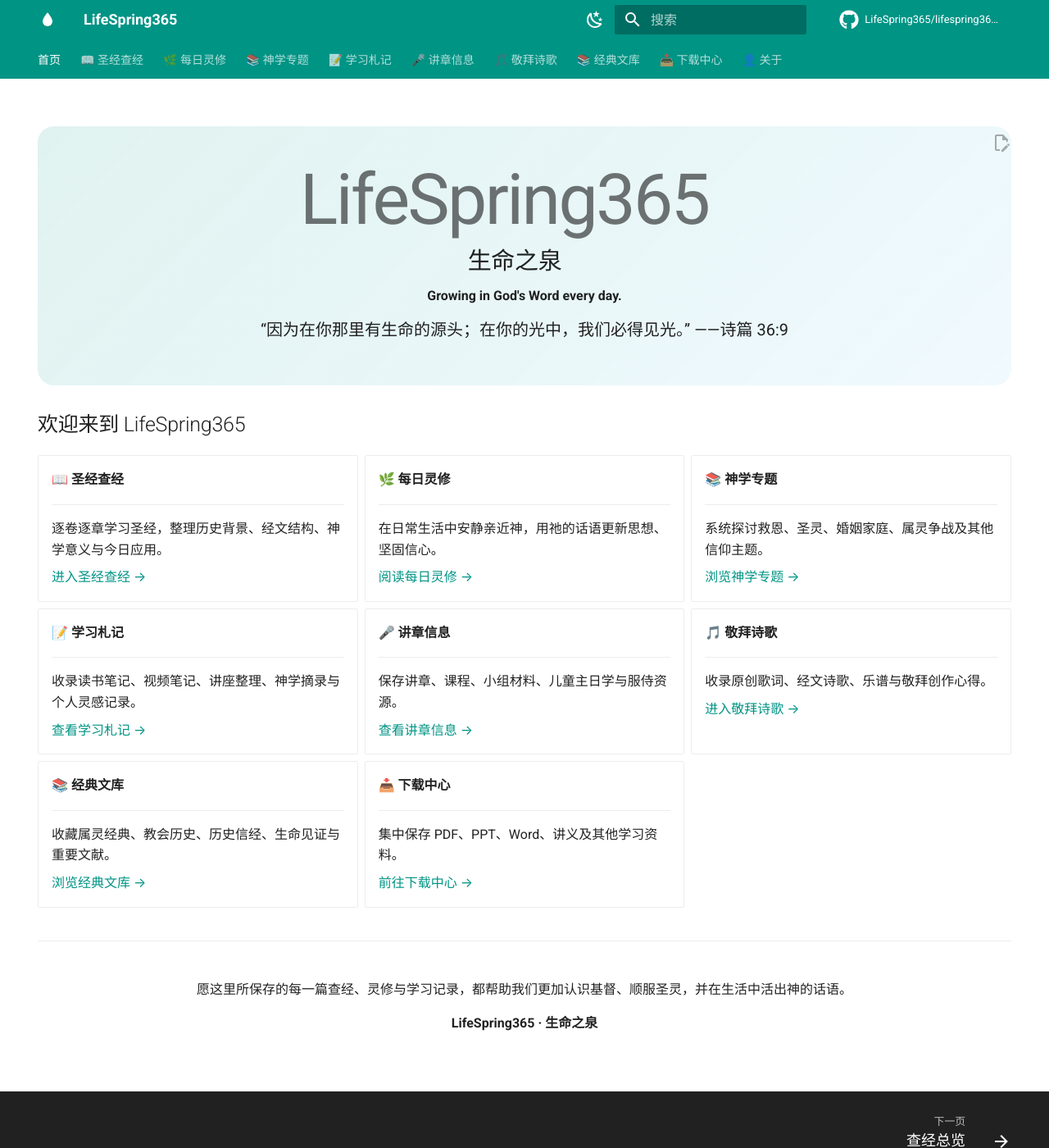
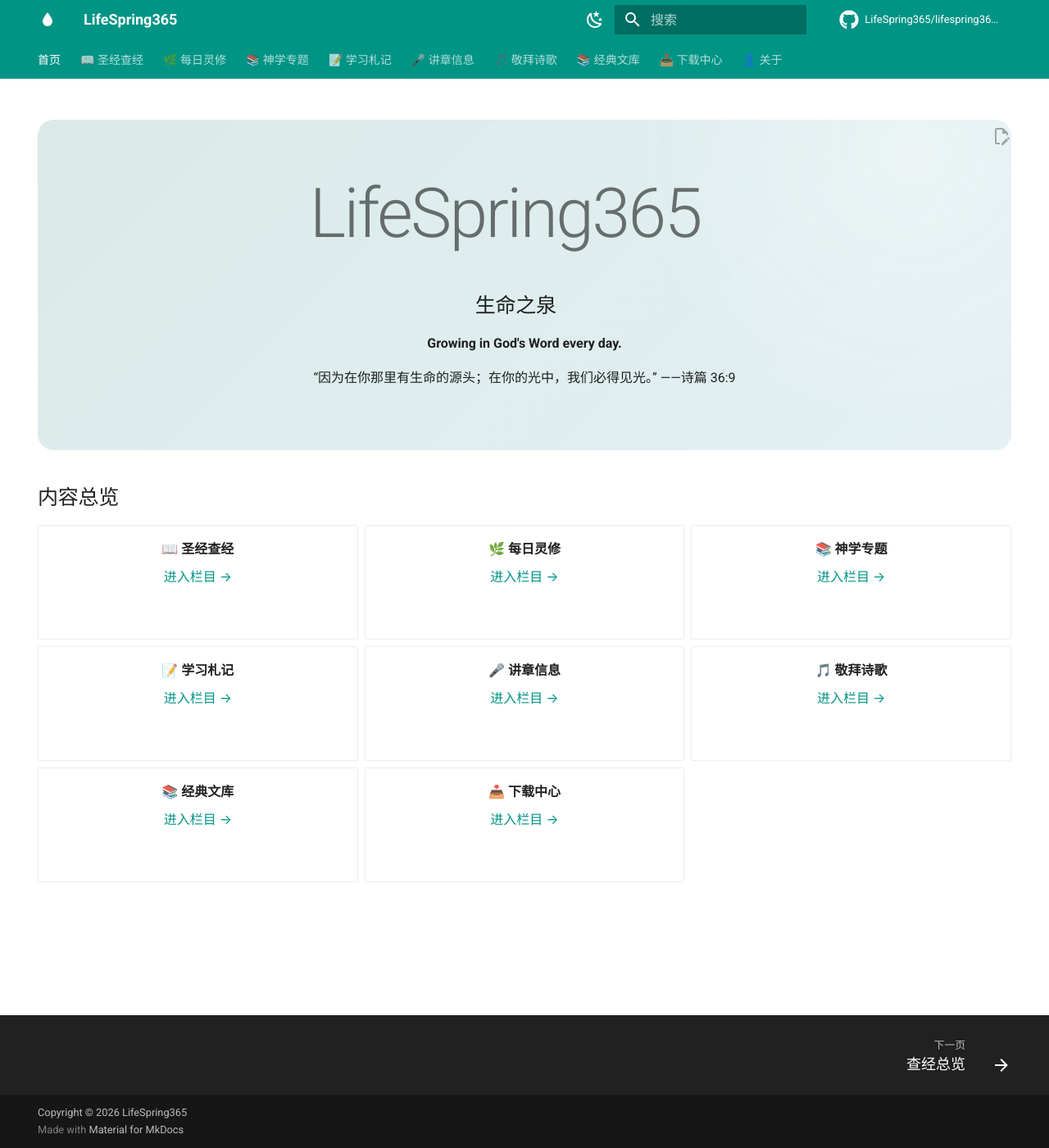
Before and after one commit to LifeSpring365/lifespring365.github.io, an MkDocs documentation site: the page built from docs/index.md, in a window 1280 px wide and 1400 px high. Shown: the whole window at 82% size. Built offline with MkDocs 1.6.1 and Material for MkDocs 9.7.7, drawn with Linux system fonts in a browser that asks for light colours; comment, search, counter and statistics services are not loaded.

Commit message:
Summary
Simplify homepage overview

```diff
--- a/docs/assets/stylesheets/extra.css
+++ b/docs/assets/stylesheets/extra.css
@@ -56,70 +56,35 @@
   background: rgba(33,133,166,.08);
   border-radius: .25rem;
 }
-/* 首页紧凑版 Hero */
-.hero {
-  margin: 0 0 1.5rem;
-  padding: 2.25rem 1.5rem;
-  text-align: center;
-  border-radius: 1rem;
-  background: linear-gradient(
-    135deg,
-    rgba(0, 150, 136, 0.12),
-    rgba(3, 169, 244, 0.06)
-  );
+/* 首页简洁内容总览 */
+.home-overview {
+  grid-template-columns: repeat(4, minmax(0, 1fr));
+  gap: 0.85rem;
+  margin-top: 0.8rem;
 }
 
-.hero h1 {
-  margin: 0 0 0.25rem;
-  font-size: clamp(2.4rem, 7vw, 4.3rem);
-  line-height: 1.05;
-  font-weight: 500;
+.home-overview > ul {
+  display: contents;
 }
 
-.hero h2 {
-  margin: 0.45rem 0;
-  font-size: 1.45rem;
-  font-weight: 500;
+.home-overview > ul > li {
+  min-height: 7rem;
+  padding: 1.1rem;
+  text-align: center;
 }
 
-.hero > p {
-  margin: 0.35rem 0;
+.home-overview > ul > li > p:first-of-type {
+  margin-top: 0.65rem;
 }
 
-.hero-verse {
-  margin-top: 0.65rem !important;
-  white-space: nowrap;
-  font-size: 1rem;
+@media screen and (max-width: 900px) {
+  .home-overview {
+    grid-template-columns: repeat(2, minmax(0, 1fr));
+  }
 }
 
-/* 缩小首页区块间距 */
-.md-content__inner {
-  padding-top: 1rem;
-}
-
-.md-content__inner > h2 {
-  margin-top: 1.4rem;
-  margin-bottom: 1rem;
-}
-
-.grid.cards {
-  margin-top: 0.5rem;
-}
-
-.home-footer {
-  margin-top: 2rem;
-  padding: 1.5rem 1rem;
-  text-align: center;
-  border-top: 1px solid var(--md-default-fg-color--lightest);
-}
-
-/* 屏幕较小时允许经文自动换行，避免溢出 */
-@media screen and (max-width: 700px) {
-  .hero {
-    padding: 1.75rem 1rem;
-  }
-
-  .hero-verse {
-    white-space: normal;
+@media screen and (max-width: 600px) {
+  .home-overview {
+    grid-template-columns: 1fr;
   }
 }
--- a/docs/index.md
+++ b/docs/index.md
@@ -4,7 +4,7 @@
   - toc
 ---
 
-<div class="hero" markdown>
+<div class="hero hero-compact" markdown>
 
 # LifeSpring365
 
@@ -16,80 +16,40 @@
 
 </div>
 
-## 欢迎来到 LifeSpring365
+## 内容总览
 
-<div class="grid cards" markdown>
+<div class="grid cards home-overview" markdown>
 
 -   📖 **圣经查经**
 
-    ---
-
-    逐卷逐章学习圣经，整理历史背景、经文结构、神学意义与今日应用。
-
-    [进入圣经查经 →](bible-study.md)
+    [进入栏目 →](bible-study.md)
 
 -   🌿 **每日灵修**
 
-    ---
-
-    在日常生活中安静亲近神，用祂的话语更新思想、坚固信心。
-
-    [阅读每日灵修 →](devotions/index.md)
+    [进入栏目 →](devotions/index.md)
 
 -   📚 **神学专题**
 
-    ---
-
-    系统探讨救恩、圣灵、婚姻家庭、属灵争战及其他信仰主题。
-
-    [浏览神学专题 →](theology/index.md)
+    [进入栏目 →](theology/index.md)
 
 -   📝 **学习札记**
 
-    ---
-
-    收录读书笔记、视频笔记、讲座整理、神学摘录与个人灵感记录。
-
-    [查看学习札记 →](learning/index.md)
+    [进入栏目 →](learning/index.md)
 
 -   🎤 **讲章信息**
 
-    ---
-
-    保存讲章、课程、小组材料、儿童主日学与服侍资源。
-
-    [查看讲章信息 →](sermons/index.md)
+    [进入栏目 →](sermons/index.md)
 
 -   🎵 **敬拜诗歌**
 
-    ---
-
-    收录原创歌词、经文诗歌、乐谱与敬拜创作心得。
-
-    [进入敬拜诗歌 →](worship/index.md)
+    [进入栏目 →](worship/index.md)
 
 -   📚 **经典文库**
 
-    ---
-
-    收藏属灵经典、教会历史、历史信经、生命见证与重要文献。
-
-    [浏览经典文库 →](library/index.md)
+    [进入栏目 →](library/index.md)
 
 -   📥 **下载中心**
 
-    ---
-
-    集中保存 PDF、PPT、Word、讲义及其他学习资料。
-
-    [前往下载中心 →](downloads/index.md)
+    [进入栏目 →](downloads/index.md)
 
 </div>
-
-<div class="home-footer" markdown>
-
-愿这里所保存的每一篇查经、灵修与学习记录，都帮助我们更加认识基督、顺服圣灵，并在生活中活出神的话语。
-
-**LifeSpring365 · 生命之泉**
-
-</div>
```
